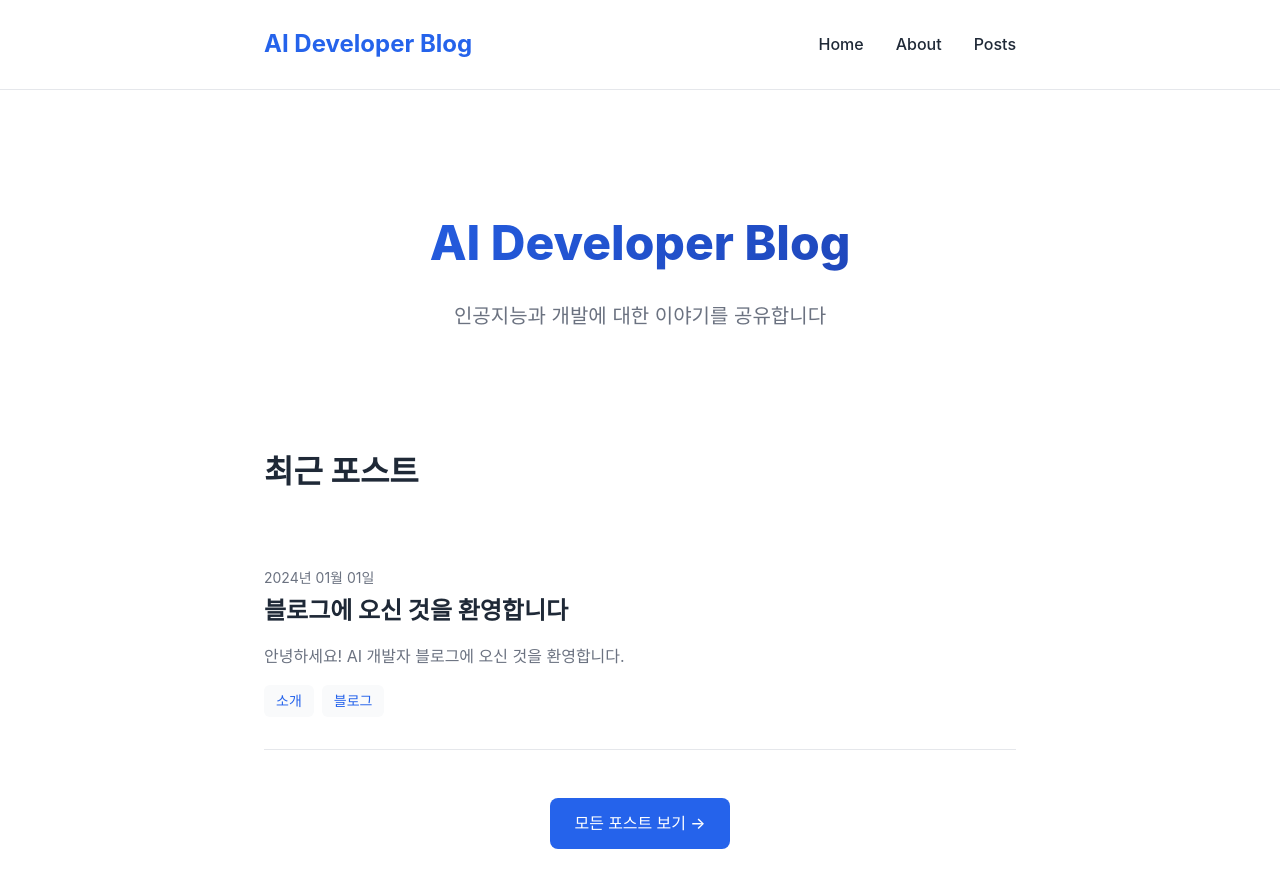
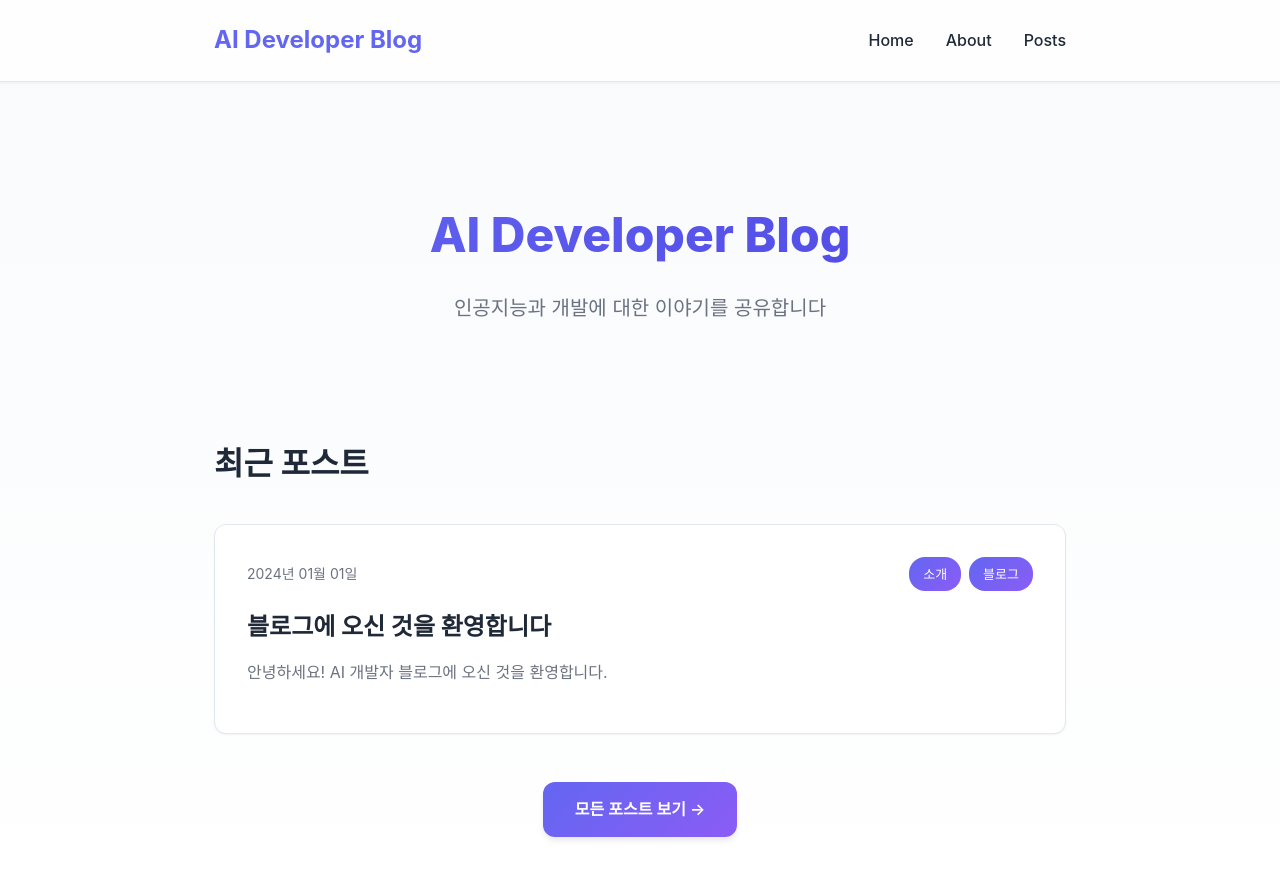
Before and after one commit to black940514/black940514.github.io, a Jekyll site: the page built from index.html, in a window 1280 px wide and 900 px high. Shown: the top 888 px of the window. Built offline with Jekyll 4.4.1, drawn with Linux system fonts in a browser that asks for light colours; nearby versions of some CDN libraries.

Commit message:
first_setting

```diff
--- a/assets/css/main.css
+++ b/assets/css/main.css
@@ -6,23 +6,31 @@
 }
 
 :root {
-  --primary-color: #2563eb;
-  --secondary-color: #1e40af;
+  --primary-color: #6366f1;
+  --secondary-color: #4f46e5;
+  --accent-color: #8b5cf6;
   --text-color: #1f2937;
   --text-light: #6b7280;
   --bg-color: #ffffff;
-  --bg-light: #f9fafb;
-  --border-color: #e5e7eb;
+  --bg-light: #f8fafc;
+  --bg-card: #ffffff;
+  --border-color: #e2e8f0;
   --code-bg: #1e293b;
-  --max-width: 800px;
+  --shadow-sm: 0 1px 2px 0 rgba(0, 0, 0, 0.05);
+  --shadow-md: 0 4px 6px -1px rgba(0, 0, 0, 0.1);
+  --shadow-lg: 0 10px 15px -3px rgba(0, 0, 0, 0.1);
+  --max-width: 900px;
   --spacing: 1.5rem;
+  --radius: 0.75rem;
 }
 
 body {
-  font-family: -apple-system, BlinkMacSystemFont, 'Segoe UI', 'Noto Sans KR', sans-serif;
+  font-family: -apple-system, BlinkMacSystemFont, 'Segoe UI', 'Noto Sans KR', 'Pretendard', sans-serif;
   line-height: 1.7;
   color: var(--text-color);
-  background-color: var(--bg-color);
+  background: linear-gradient(to bottom, var(--bg-light), var(--bg-color));
+  background-attachment: fixed;
+  min-height: 100vh;
 }
 
 .container {
@@ -33,14 +41,15 @@ body {
 
 /* Header */
 .site-header {
-  background: var(--bg-color);
+  background: rgba(255, 255, 255, 0.8);
   border-bottom: 1px solid var(--border-color);
-  padding: 1.5rem 0;
+  padding: 1.25rem 0;
   position: sticky;
   top: 0;
   z-index: 100;
-  backdrop-filter: blur(10px);
-  background-color: rgba(255, 255, 255, 0.9);
+  backdrop-filter: blur(20px) saturate(180%);
+  -webkit-backdrop-filter: blur(20px) saturate(180%);
+  box-shadow: var(--shadow-sm);
 }
 
 .site-header .container {
@@ -117,19 +126,44 @@ body {
 }
 
 .post-item {
-  padding: 2rem 0;
-  border-bottom: 1px solid var(--border-color);
-  transition: transform 0.2s;
+  background: var(--bg-card);
+  padding: 2rem;
+  margin-bottom: 1.5rem;
+  border-radius: var(--radius);
+  border: 1px solid var(--border-color);
+  box-shadow: var(--shadow-sm);
+  transition: all 0.3s ease;
 }
 
 .post-item:hover {
-  transform: translateX(5px);
+  transform: translateY(-4px);
+  box-shadow: var(--shadow-md);
+  border-color: var(--primary-color);
+}
+
+.post-header-meta {
+  display: flex;
+  justify-content: space-between;
+  align-items: center;
+  margin-bottom: 1rem;
+  flex-wrap: wrap;
+  gap: 0.5rem;
 }
 
 .post-meta {
   font-size: 0.875rem;
   color: var(--text-light);
-  margin-bottom: 0.5rem;
+}
+
+.empty-state {
+  text-align: center;
+  padding: 4rem 2rem;
+  color: var(--text-light);
+}
+
+.empty-hint {
+  margin-top: 0.5rem;
+  font-size: 0.875rem;
 }
 
 .post-title {
@@ -161,12 +195,17 @@ body {
 
 .tag {
   display: inline-block;
-  padding: 0.25rem 0.75rem;
-  background: var(--bg-light);
-  border-radius: 0.375rem;
-  font-size: 0.875rem;
-  color: var(--primary-color);
+  padding: 0.375rem 0.875rem;
+  background: linear-gradient(135deg, var(--primary-color), var(--accent-color));
+  border-radius: 1rem;
+  font-size: 0.8125rem;
+  color: white;
   font-weight: 500;
+  transition: transform 0.2s;
+}
+
+.tag:hover {
+  transform: scale(1.05);
 }
 
 /* Post Page */
@@ -220,9 +259,11 @@ body {
 .post-content pre {
   background: var(--code-bg);
   padding: 1.5rem;
-  border-radius: 0.5rem;
+  border-radius: var(--radius);
   overflow-x: auto;
   margin: 1.5rem 0;
+  box-shadow: var(--shadow-md);
+  border: 1px solid rgba(255, 255, 255, 0.1);
 }
 
 .post-content pre code {
@@ -283,17 +324,19 @@ body {
 
 .view-all {
   display: inline-block;
-  padding: 0.75rem 1.5rem;
-  background: var(--primary-color);
+  padding: 0.875rem 2rem;
+  background: linear-gradient(135deg, var(--primary-color), var(--accent-color));
   color: white;
   text-decoration: none;
-  border-radius: 0.5rem;
-  font-weight: 500;
-  transition: background 0.2s;
+  border-radius: var(--radius);
+  font-weight: 600;
+  transition: all 0.3s ease;
+  box-shadow: var(--shadow-md);
 }
 
 .view-all:hover {
-  background: var(--secondary-color);
+  transform: translateY(-2px);
+  box-shadow: var(--shadow-lg);
 }
 
 /* Footer */
--- a/index.html
+++ b/index.html
@@ -10,24 +10,33 @@ layout: default
 
   <div class="posts">
     <h2 class="posts-title">최근 포스트</h2>
+    {% if site.posts.size > 0 %}
     <ul class="post-list">
       {% for post in site.posts limit: 10 %}
       <li class="post-item">
-        <span class="post-meta">{{ post.date | date: "%Y년 %m월 %d일" }}</span>
+        <div class="post-header-meta">
+          <span class="post-meta">{{ post.date | date: "%Y년 %m월 %d일" }}</span>
+          {% if post.tags %}
+          <div class="post-tags">
+            {% for tag in post.tags %}
+            <span class="tag">{{ tag }}</span>
+            {% endfor %}
+          </div>
+          {% endif %}
+        </div>
         <h3 class="post-title">
           <a class="post-link" href="{{ post.url | relative_url }}">{{ post.title }}</a>
         </h3>
         <p class="post-excerpt">{{ post.excerpt | strip_html | truncatewords: 30 }}</p>
-        {% if post.tags %}
-        <div class="post-tags">
-          {% for tag in post.tags %}
-          <span class="tag">{{ tag }}</span>
-          {% endfor %}
-        </div>
-        {% endif %}
       </li>
       {% endfor %}
     </ul>
+    {% else %}
+    <div class="empty-state">
+      <p>아직 작성된 포스트가 없습니다.</p>
+      <p class="empty-hint">새 포스트를 작성해보세요!</p>
+    </div>
+    {% endif %}
   </div>
 
   <div class="pagination">
```
Also changed, not shown: _posts/TEMPLATE.md (added, +58 -0 lines), scripts/new_post.py (added, +97 -0 lines), README.md, 3 other files.
